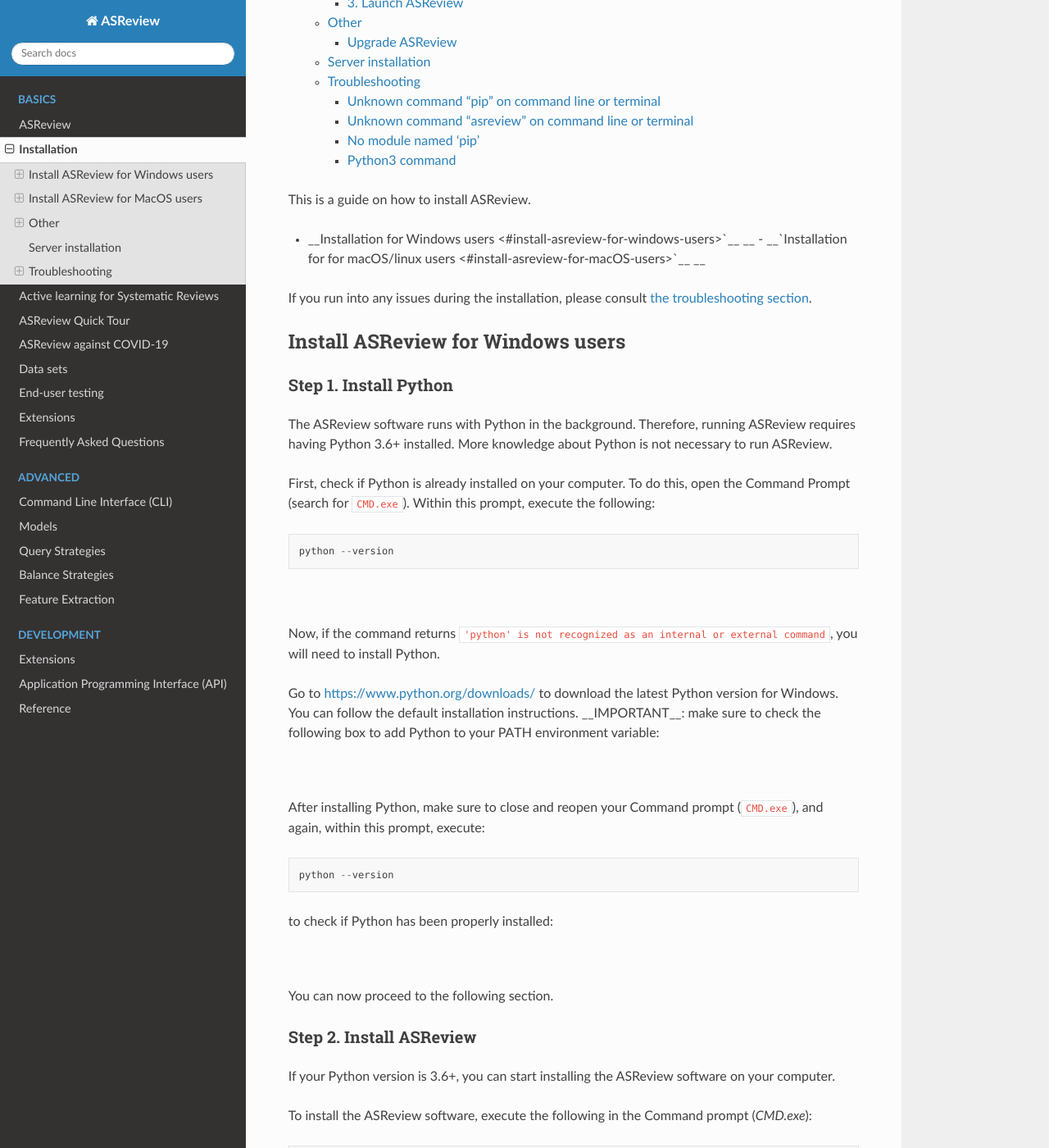
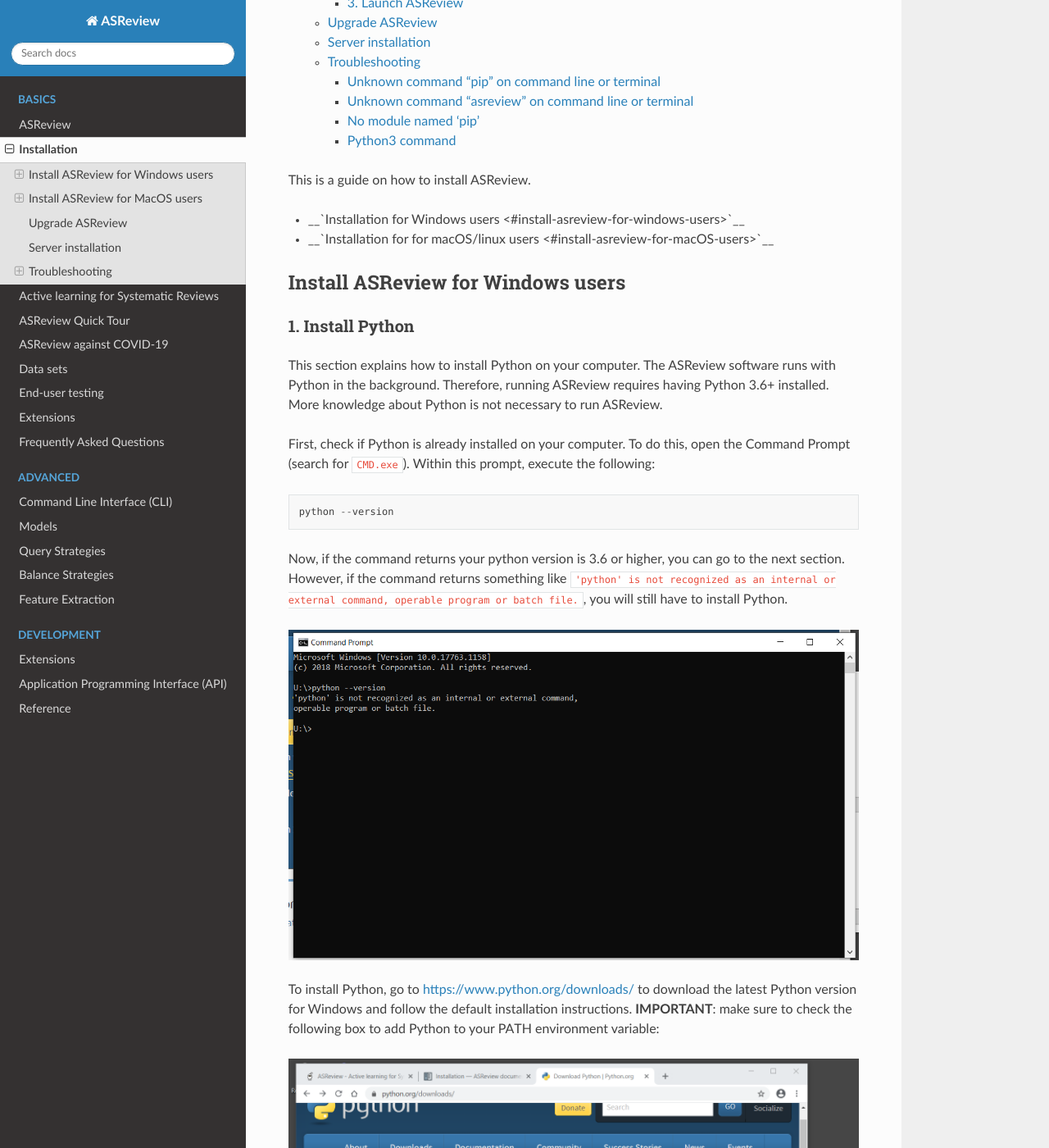
Before and after one commit to asreview/asreview, a Sphinx documentation site: the page built from docs/source/installation.rst, in a window 1280 px wide and 1400 px high, scrolled down 396 px. Shown: the whole window at 82% size. Built offline with Sphinx 7.4.7 and the Read the Docs theme 2.0.0, drawn with Linux system fonts in a browser that asks for light colours; some of the changed text lies outside the part shown.

Commit message:
-fix broken links and typos

```diff
--- a/docs/source/installation.rst
+++ b/docs/source/installation.rst
@@ -5,18 +5,18 @@
 
 This is a guide on how to install ASReview.
 
-- __Installation for Windows users <#install-asreview-for-windows-users>`__ __      - __`Installation for for macOS/linux users <#install-asreview-for-macOS-users>`__ __
+- __`Installation for Windows users <#install-asreview-for-windows-users>`__
 
-If you run into any issues during the installation, please consult
-`the troubleshooting section <installation.html#troubleshooting>`__.
+- __`Installation for for macOS/linux users <#install-asreview-for-macOS-users>`__
+
+
 
 Install ASReview for Windows users
 ----------------------------------
 
-Step 1. Install Python
+1. Install Python
 ~~~~~~~~~~~~~~~~~~~~~~
-
-The ASReview software runs with Python in the background. Therefore, running ASReview requires having Python 3.6+ installed. More knowledge about Python is not necessary to run ASReview.
+This section explains how to install Python on your computer. The ASReview software runs with Python in the background. Therefore, running ASReview requires having Python 3.6+ installed. More knowledge about Python is not necessary to run ASReview.
 
 First, check if Python is already installed on your computer. To do this, open the Command Prompt (search for ``CMD.exe``). Within this prompt, execute the following:
 
@@ -24,15 +24,14 @@
 
     python --version
 
-.. figure:: ../images/installation/check_python_version.png
+Now, if the command returns your python version is 3.6 or higher, you can go to the next section. However, if the command returns something like ``'python' is not recognized as an internal or external command, operable program or batch file.``, you will still have to install Python.
+
+.. figure:: ../images/installation/check_python_version.PNG
    :alt:
 
-Now, if the command returns ``'python' is not recognized as an internal or external command``, you will need to install Python.
+To install Python, go to https://www.python.org/downloads/ to download the latest Python version for Windows and follow the default installation instructions. **IMPORTANT**: make sure to check the following box to add Python to your PATH environment variable:
 
-Go to https://www.python.org/downloads/ to download the latest Python version for Windows. You can follow the default installation instructions.
-__IMPORTANT__: make sure to check the following box to add Python to your PATH environment variable:
-
-.. figure:: ../images/installation/add_to_path.png
+.. figure:: ../images/installation/add_to_path.PNG
    :alt:
 
 After installing Python, make sure to close and reopen your Command prompt (``CMD.exe``), and again, within this prompt, execute:
@@ -43,15 +42,16 @@
 
 to check if Python has been properly installed:
 
-.. figure:: ../images/installation/check_python_version_again.png
+.. figure:: ../images/installation/check_python_version_again.PNG
    :alt:
 
 You can now proceed to the following section.
 
-Step 2. Install ASReview
+2. Install ASReview
 ~~~~~~~~~~~~~~~~~~~~~~~~
 If your Python version is 3.6+, you can start installing the ASReview
-software on your computer.
+software on your computer. **IMPORTANT**: If you run into any issues during the installation, please consult
+`the troubleshooting section <installation.html#troubleshooting>`__.
 
 To install the ASReview software, execute the following in the Command prompt (`CMD.exe`):
 
@@ -64,7 +64,7 @@
 .. code::
     Successfully installed asreview-0.9.6
 
-Step 3. Launch ASReview
+3. Launch ASReview
 ~~~~~~~~~~~~~~~~~~~~~~~
 You are now ready to start using ASReview!
 Launch ASReview by executing in the Command prompt:
@@ -82,9 +82,9 @@
 
 1. Install Python
 ~~~~~~~~~~~~~~~~~
-The ASReview software runs with Python in the background. Therefore, running ASReview requires having Python 3.6+ installed. More knowledge about Python is not necessary to run ASReview.
+This section explains how to install Python on your computer. The ASReview software runs with Python in the background. Therefore, running ASReview requires having Python 3.6+ installed. More knowledge about Python is not necessary to run ASReview.
 
-First check if Python is already installed on your computer. Open the program
+First, check if Python is already installed on your computer. Open the program
 `Terminal` on your computer. Execute the following
 
 .. code::
@@ -121,11 +121,9 @@
 
 --------------------------------------------------------------------------------
 
-Other
------
 
 Upgrade ASReview
-~~~~~~~~~~~~~~~~
+----------------
 
 Upgrade ASReview software with
 
```
Also changed, not shown: other parts of docs/source/installation.rst (+1 -1 lines).
